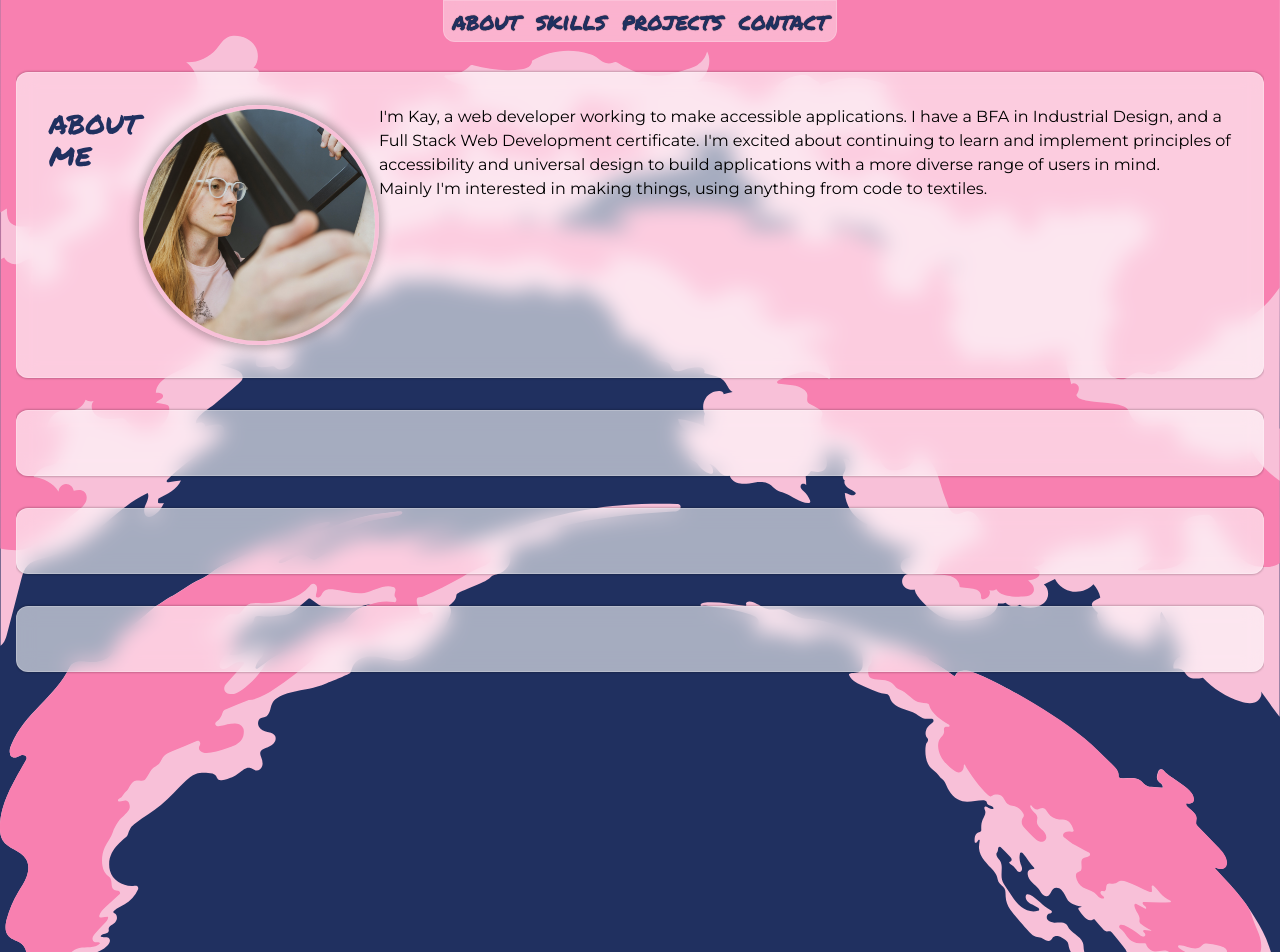
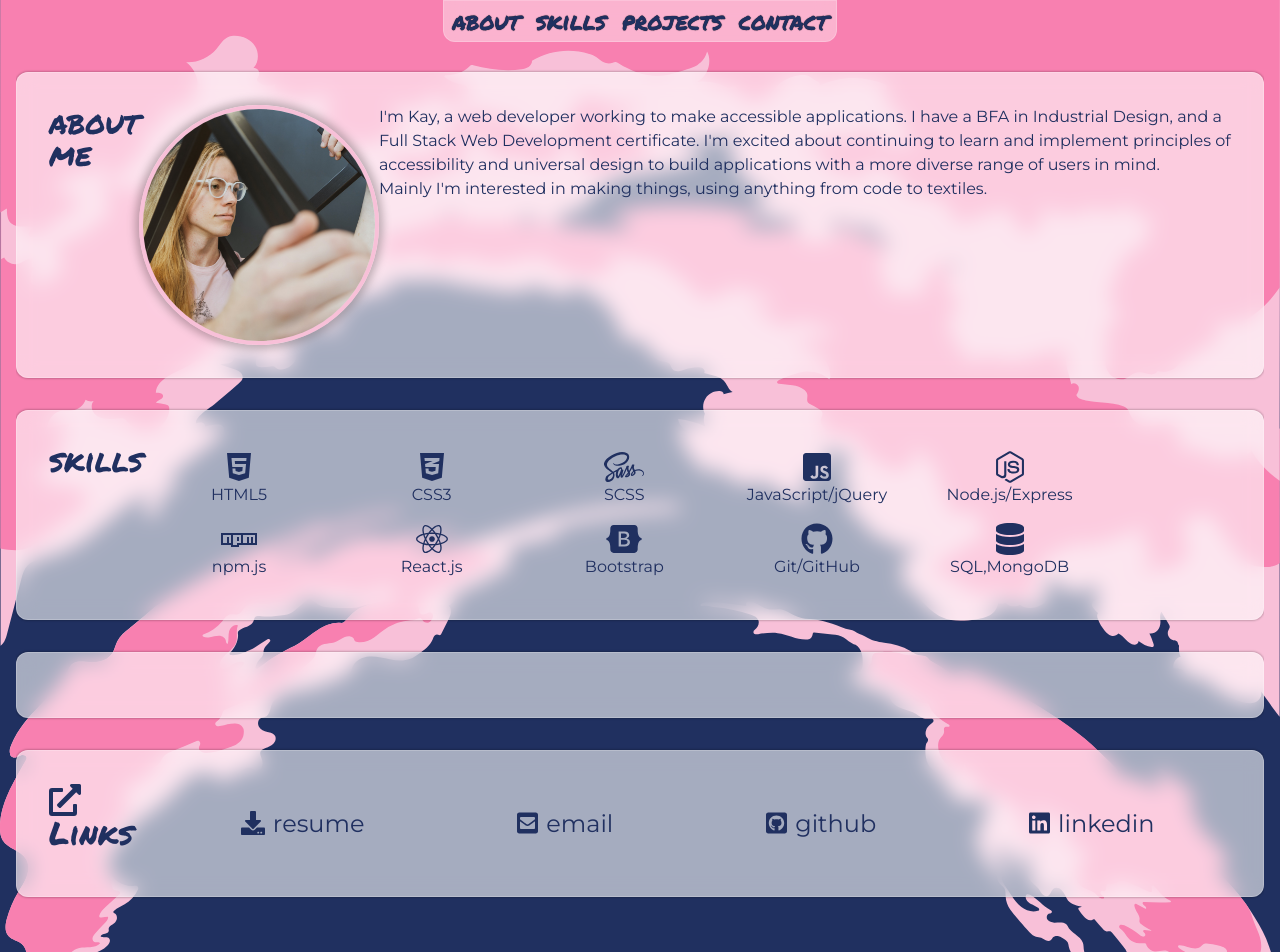
Before and after one commit to theykay/bubblegum, a React (Create React App) app: page / in a window 1280 px wide. Shown: the top 952 px of the page. Built offline with nearby package versions, Linux system fonts and the light colour scheme.

Commit message:
added content to contact and skills sections

```diff
--- a/src/Pages/OnePage/OnePage.scss
+++ b/src/Pages/OnePage/OnePage.scss
@@ -44,16 +44,20 @@
 }
 
 .glass-card-head {
-  font-family: styles.$fontFancy;
-  font-size: 2rem;
-  color: styles.$colorDark;
   padding-bottom: 1rem;
-  line-height: 1;
+  & h2 {
+    font-family: styles.$fontFancy;
+    font-size: 2rem;
+    color: styles.$colorDark;
+    line-height: 1;
+    margin: 0;
+  }
 }
 
 .glass-card-content {
   font-family: styles.$fontContent;
   font-size: 1rem;
+  color: styles.$colorDark;
   margin: 0;
   padding: 0;
   line-height: 1.5;
--- a/src/Sections/About/About.jsx
+++ b/src/Sections/About/About.jsx
@@ -5,7 +5,7 @@ import myPic from '../../images/profile.jpeg';
 const About = () => {
   return (
     <section id="about" className="glass-card">
-      <header className="glass-card-head">about me</header>
+      <header className="glass-card-head"><h2>about me</h2></header>
       <img id="profilePic" src={myPic} alt="me artfully draped around an overturned chair" />
       <article className="glass-card-content">
         <p>I'm Kay, a web developer working to make accessible applications. I have a BFA in Industrial Design, and a Full Stack Web Development certificate. I'm excited about continuing to learn and implement principles of accessibility and universal design to build applications with a more diverse range of users in mind.</p>
--- a/src/Sections/Contact/Contact.jsx
+++ b/src/Sections/Contact/Contact.jsx
@@ -1,10 +1,41 @@
 import React from 'react';
 import './Contact.scss';
+import { FontAwesomeIcon } from '@fortawesome/react-fontawesome';
+import { faEnvelopeSquare, faDownload } from '@fortawesome/free-solid-svg-icons';
+import { faGithubSquare, faLinkedin } from '@fortawesome/free-brands-svg-icons';
+import { faExternalLinkAlt } from '@fortawesome/free-solid-svg-icons';
+import Resume from '../../images/KayMurray.pdf';
 
 const Contact = () => {
   return (
     <section id="contact" className="glass-card">
-
+      <header className="glass-card-head"><h2 id="link-head"><FontAwesomeIcon id="link-icon" icon={faExternalLinkAlt} /> Links</h2></header>
+        <ul className="me-links">
+          <li className="me-links-item">
+            <a className="prof-link" href={Resume} title="opens in new tab" target="_blank" rel="noreferrer">
+              <FontAwesomeIcon id="download" className="icon" icon={faDownload} />
+              resume
+            </a>
+          </li>
+          <li className="me-links-item">
+            <a className="prof-link" href="mailto:murraykyleb@gmail.com" title="gmail/murraykyleb" target="_blank" rel="noreferrer">
+              <FontAwesomeIcon className="icon" icon={faEnvelopeSquare} />
+              email
+            </a>
+          </li>
+          <li className="me-links-item">
+            <a className="prof-link" href="https://github.com/theykay" title="github/theykay" target="_blank" rel="noreferrer">
+              <FontAwesomeIcon className="icon" icon={faGithubSquare} />
+              github
+            </a>
+          </li>
+          <li className="me-links-item">
+            <a className="prof-link" href="https://www.linkedin.com/in/theykay" title="linked/theykay" target="_blank" rel="noreferrer">
+              <FontAwesomeIcon className="icon" icon={faLinkedin} />
+              linkedin
+            </a>
+          </li>
+        </ul>
     </section>
   )
 }
--- a/src/Sections/Contact/Contact.scss
+++ b/src/Sections/Contact/Contact.scss
@@ -1 +1,60 @@
 @use '../../styles/main.scss' as styles;
+
+.me-links {
+  display: flex;
+  @include styles.xs {
+    flex-direction: column;
+    justify-content: flex-start;
+    align-items: flex-start;
+    width: fit-content;
+    margin: 0 auto;
+    padding: 0;
+  }
+  @include styles.sm {
+    flex-direction: row;
+    justify-content: space-around;
+    align-items: center;
+    // margin-top: 1rem;
+    margin: 0;
+    width: 100%;
+  }
+}
+
+#link-head {
+  @include styles.xs {
+    // display: none;
+  }
+  @include styles.sm {
+    font-size: 2rem;
+  }
+}
+
+.me-links-item {
+  list-style-type: none;
+  @include styles.xs {
+    line-height: 1.5;
+  }
+}
+
+.prof-link {
+  text-decoration: none;
+  color: styles.$colorDark;
+  font-family: styles.$fontContent;
+  font-size: 1.5rem;
+  &:link {
+
+  }
+  &:visited {
+    color: styles.$colorDark;
+  }
+  &:hover {
+
+  }
+  &:active {
+    color: styles.$colorMid;
+  }
+}
+
+.icon {
+  padding-right: 0.5rem;
+}
--- a/src/Sections/Skills/Skills.jsx
+++ b/src/Sections/Skills/Skills.jsx
@@ -1,10 +1,57 @@
 import React from 'react';
 import './Skills.scss';
+import { FontAwesomeIcon } from '@fortawesome/react-fontawesome';
+import { faDatabase } from '@fortawesome/free-solid-svg-icons';
+import { faHtml5, faCss3Alt, faSass, faJsSquare, faReact, faBootstrap, faNodeJs, faNpm, faGithub } from '@fortawesome/free-brands-svg-icons';
 
 const Skills = () => {
   return (
     <section id="skills" className="glass-card">
-
+      <header className="glass-card-head"><h2>skills</h2></header>
+      <article className="glass-card-content">
+      <ul id="technologies">
+          <li className="techItem">
+            <FontAwesomeIcon className="techIcon" icon={faHtml5} />
+            <p>HTML5</p>
+          </li>
+          <li className="techItem">
+            <FontAwesomeIcon className="techIcon" icon={faCss3Alt} />
+            <p>CSS3</p>
+          </li>
+          <li className="techItem">
+            <FontAwesomeIcon className="techIcon" icon={faSass} />
+            <p>SCSS</p>
+          </li>
+          <li className="techItem">
+            <FontAwesomeIcon className="techIcon" icon={faJsSquare} />
+            <p>JavaScript/jQuery</p>
+          </li>
+          <li className="techItem">
+            <FontAwesomeIcon className="techIcon" icon={faNodeJs} />
+            <p>Node.js/Express</p>
+          </li>
+          <li className="techItem">
+            <FontAwesomeIcon className="techIcon" icon={faNpm} />
+            <p>npm.js</p>
+          </li>
+          <li className="techItem">
+            <FontAwesomeIcon className="techIcon" icon={faReact} />
+            <p>React.js</p>
+          </li>
+          <li className="techItem">
+            <FontAwesomeIcon className="techIcon" icon={faBootstrap} />
+            <p>Bootstrap</p>
+          </li>
+          <li className="techItem">
+            <FontAwesomeIcon className="techIcon" icon={faGithub} />
+            <p>Git/GitHub</p>
+          </li>
+          <li className="techItem">
+            <FontAwesomeIcon className="techIcon" icon={faDatabase} />
+            <p>SQL,MongoDB</p>
+          </li>
+        </ul>
+      </article>
     </section>
   )
 }
--- a/src/Sections/Skills/Skills.scss
+++ b/src/Sections/Skills/Skills.scss
@@ -1 +1,31 @@
 @use '../../styles/main.scss' as styles;
+
+#technologies {
+  display: flex;
+  flex-flow: row wrap;
+  flex-direction: row;
+  justify-content: space-around;
+  align-items: space-around;
+  padding: 0;
+  margin: 0;
+}
+
+.techItem {
+  display: inline-flex;
+  align-items: center;
+  flex-direction: column;
+  justify-content: center;
+  @include styles.xs {
+    padding: 0.25rem;
+    width: 40%;
+  }
+  @include styles.sm {
+    padding: 0.5rem 0.5rem;
+    width: 18%;
+  }
+}
+
+.techIcon {
+  color: styles.$colorDark;
+  font-size: 2rem;
+}
```
